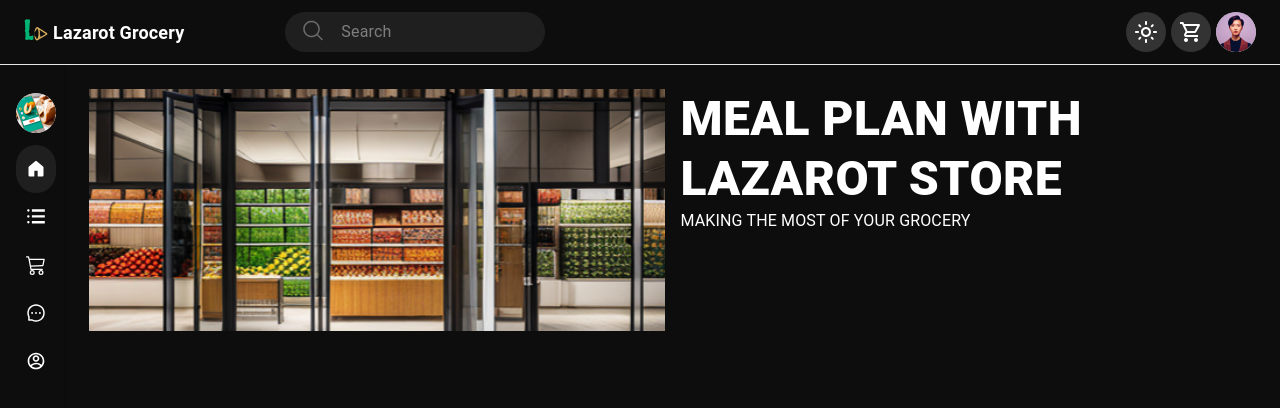
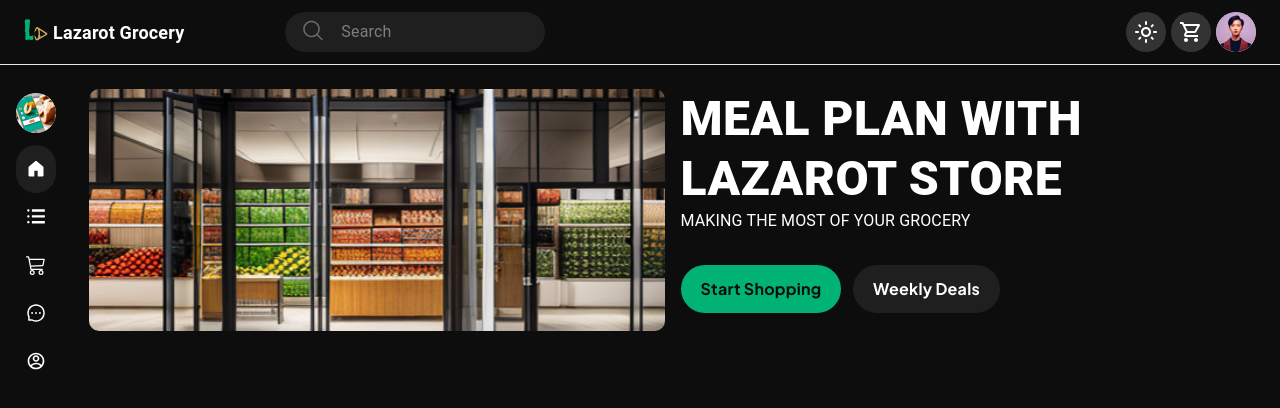
Before and after one commit to mrnitj/Lazarot_Grocery, a React (Vite) app: page / in a window 1280 px wide. Shown: the top 408 px of the page. Built offline with nearby package versions, Linux system fonts and the light colour scheme.

Commit message:
updated main section

```diff
--- a/src/components/User/Home/MainSection.jsx
+++ b/src/components/User/Home/MainSection.jsx
@@ -10,6 +10,7 @@ const Maincontainer = styled(Box)(({ theme }) => ({}));
 const GridContainer = styled(Grid)(({ theme }) => ({}));
 const GridItem = styled(Grid)(({ theme }) => ({}));
 const ImageContainer = styled(Box)(({ theme }) => ({
+    borderRadius: "10px",
     height: "242px",
     background: `url(${section11})`,
     backgroundSize: "cover",
@@ -26,7 +27,35 @@ const TextContainer = styled(Box)(({ theme }) => ({
     height: "242px",
 }));
 const Titles = styled(Box)(({ theme }) => ({}));
-const Buttons = styled(Box)(({ theme }) => ({}));
+const Buttons = styled(Box)(({ theme }) => ({
+    display: "flex",
+    gap: "11.5px",
+    marginTop: "32px",
+    [theme.breakpoints.down("md")]: {
+        marginTop: "25px",
+    },
+    [theme.breakpoints.down("sm")]: {
+        marginTop: "15px",
+    },
+}));
+const Button = styled(Box)(({ theme }) => ({
+    fontFamily: "Plus Jakarta Sans",
+    fontSize: "16px",
+    fontWeight: 700,
+    lineHeight: "24px",
+    letterSpacing: "0.24px",
+    padding: "12px 20px",
+    borderRadius: "50px",
+    cursor: "pointer",
+    [theme.breakpoints.down("lg")]: {
+        fontSize: "15px",
+    },
+
+    [theme.breakpoints.down("sm")]: {
+        fontSize: "12px",
+        padding: "10px 18px",
+    },
+}));
 
 const MainSection = () => {
     const theme = useTheme();
@@ -42,10 +71,11 @@ const MainSection = () => {
                         <Titles>
                             <Typography
                                 sx={{
-                                    fontSize: "48px",
+                                    fontSize: { xs: "27px", sm: "44px", lg: "48px" },
+
                                     // background:'red',
                                     maxWidth: "478px",
-                                    lineHeight: "60px",
+                                    lineHeight: { sm: "53px", lg: "60px" },
                                     fontWeight: 800,
                                     color: `${theme.palette.primary.contrastText}`,
                                 }}
@@ -54,17 +84,33 @@ const MainSection = () => {
                             </Typography>
                             <Typography
                                 sx={{
-                                    fontSize: "16px",
+                                    fontSize: { xs: "12px", sm: "14px", lg: "16px" },
                                     fontWeight: 400,
-                                    lineHeight: "24px",
+                                    lineHeight: { xs: "25px", sm: "24px" },
                                     color: `${theme.palette.primary.contrastText}`,
                                 }}
                             >
                                 MAKING THE MOST OF YOUR GROCERY
                             </Typography>
                         </Titles>
-                        <Buttons></Buttons>
-                        {/* Lorem ipsum dolor sit, amet consectetur adipisicing elit. Amet fugit, soluta eaque quae cum ratione enim? Reprehenderit vel incidunt cupiditate eum excepturi dicta expedita quo unde similique, a ex vitae magnam sunt quia accusamus id, esse dolorem quae modi maxime architecto quod aperiam laboriosam. Quaerat dolores corporis error quasi, consequuntur ipsam! */}
+                        <Buttons>
+                            <Button
+                                sx={{
+                                    backgroundColor: `${theme.palette.success.main}`,
+                                    color: `${theme.palette.primary.main}`,
+                                }}
+                            >
+                                Start Shopping
+                            </Button>
+                            <Button
+                                sx={{
+                                    backgroundColor: `${theme.palette.secondary.main}`,
+                                    color: `${theme.palette.primary.contrastText}`,
+                                }}
+                            >
+                                Weekly Deals
+                            </Button>
+                        </Buttons>
                     </TextContainer>
                 </GridItem>
             </GridContainer>
--- a/src/components/root/SidebarComp.jsx
+++ b/src/components/root/SidebarComp.jsx
@@ -82,7 +82,7 @@ export default function SidebarComp() {
     };
 
     return (
-        <Box sx={{ display: "flex", width: "100%", height:"auto" }}>
+        <Box sx={{ display: "flex", width: "100%", height: "auto" }}>
             <Drawer variant="permanent" open={open}>
                 <List disablePadding sx={{ padding: "0" }}>
                     <ListItem>
@@ -295,7 +295,7 @@ export default function SidebarComp() {
                 </List>
             </Drawer>
 
-            <Box component="main" sx={{ flex: 1, p: 3, background: "",height:'auto' }}>
+            <Box component="main" sx={{ flex: 1, p: 3, background: "", height: "auto" }}>
                 {activeComponent === "UserHome" ? <UserHome /> : activeComponent === "Cart" ? <Cart /> : "hi"}
             </Box>
         </Box>
--- a/src/theme.js
+++ b/src/theme.js
@@ -15,6 +15,10 @@ export const lightTheme = createTheme({
         text: {
             primary: "#FFFFFF",
             secondary: "#6B6B6B",
+        },
+        success: {
+            main: "#00B374",
+            contrastText: "#0D0D0D",
         },
     },
 });
@@ -35,5 +39,9 @@ export const darkTheme = createTheme({
             primary: "#000000",
             secondary: "#6B6B6B",
         },
+        success: {
+            main: "#009963",
+            contrastText: "#FFFFFF",
+        },
     },
 });
```
Also changed, not shown: src/pages/User/UserHome.jsx (+2 -6 lines).
